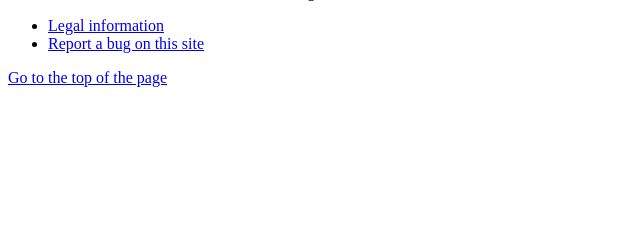
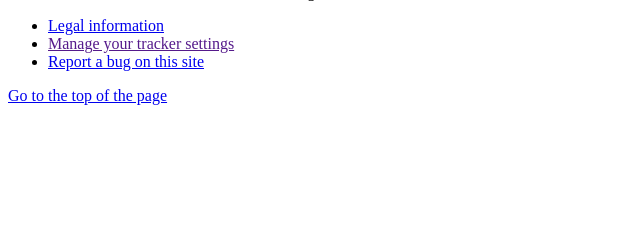
Before and after one commit to canonical/microstack.run, a Python web app: template templates/docs/document.html in a window 1280 px wide. Shown: the part 380-620 px from the top of the page, without its empty margins (0-640 px from the left). Run offline with Jinja, Linux system fonts and the light colour scheme; the template is opened without the code that fills it, so the values that code supplies are empty; some web fonts are replaced.

Commit message:
Add cookie policy (#68)

```diff
--- a/package.json
+++ b/package.json
@@ -18,6 +18,7 @@
     "test-js": "jest"
   },
   "dependencies": {
+    "@canonical/cookie-policy": "3.0.3",
     "@canonical/global-nav": "2.4.3",
     "autoprefixer": "10.0.1",
     "node-sass": "4.14.1",
--- /dev/null
+++ b/static/js/cookie-policy.js
@@ -0,0 +1,2 @@
+import { cookiePolicy } from "@canonical/cookie-policy";
+cookiePolicy();
--- a/static/sass/styles.scss
+++ b/static/sass/styles.scss
@@ -3,6 +3,9 @@
 
 // Import Vanilla
 @import 'vanilla-framework/scss/build';
+
+// import cookie policy
+@import "@canonical/cookie-policy/build/css/cookie-policy";
 
 // import additional styles
 @import "blockquote";
--- a/templates/partial/_footer.html
+++ b/templates/partial/_footer.html
@@ -12,6 +12,9 @@
             <a class="p-link--external" href="https://www.ubuntu.com/legal">Legal information</a>
         </li>
         <li class="p-inline-list__item">
+          <a href="" class="js-revoke-cookie-manager">Manage your tracker settings</a>
+        </li>
+        <li class="p-inline-list__item">
             <a class="p-link--external" class="p-footer__link" href="https://github.com/canonical-web-and-design/microstack.run/issues/new">Report a bug on this site</a>
         </li>
         </ul>
@@ -22,3 +25,4 @@
   </div>
 </footer>
 <script src="/static/js/build/global-nav.js"></script>
+<script src="/static/js/build/cookie-policy.js"></script>
--- a/webpack.config.js
+++ b/webpack.config.js
@@ -16,6 +16,7 @@ const minimizer = production
 module.exports = {
   entry: {
     "global-nav": "./static/js/global-nav.js",
+    "cookie-policy": "./static/js/cookie-policy.js",
     copyToClipboard: "./static/js/copy-to-clipboard.js",
     installVersion: "./static/js/installversion.js",
     osSelector: "./static/js/osselector.js",
```
Also changed, not shown: 2 other files.
